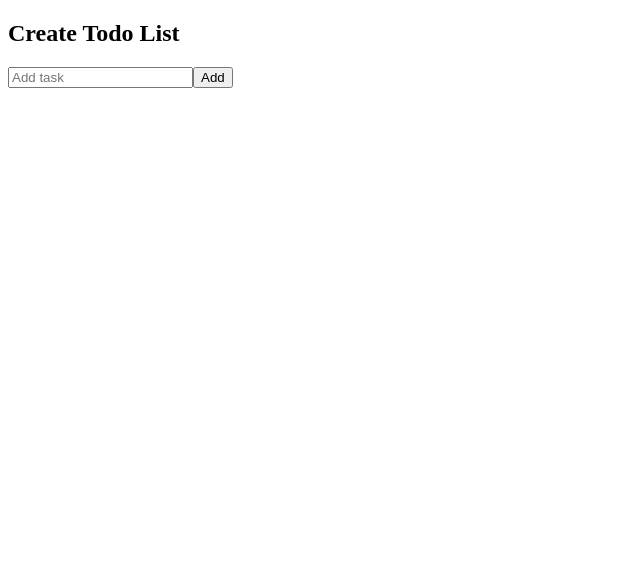
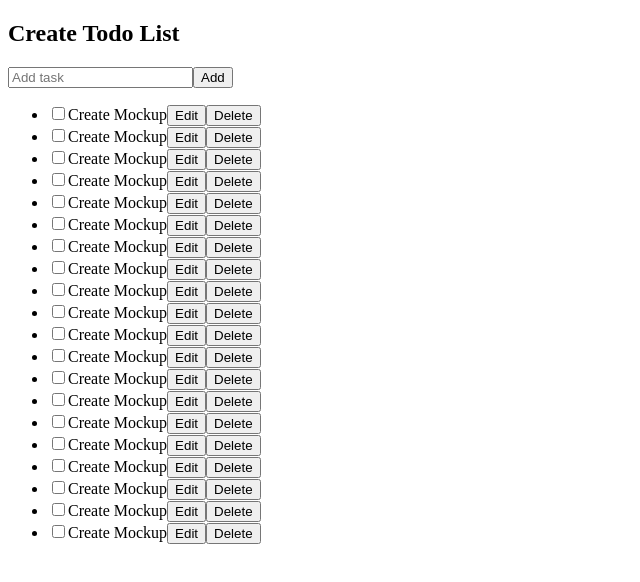
Before and after one commit to dmytro-iovenko/ralab-320h.9.1, a React (Vite) app: page / in a window 1280 px wide. Shown: the top 582 px of the page, without its empty margins (0-640 px from the left). Built offline with nearby package versions, Linux system fonts and the light colour scheme.

Commit message:
add TaskList component

```diff
--- a/src/App.jsx
+++ b/src/App.jsx
@@ -1,10 +1,13 @@
 import AddTaskForm from "./components/AddTaskForm";
+import TaskList from "./components/TaskList";
+import tasks from "./data/todos";
 
 function App() {
   return (
     <>
       <h2>Create Todo List</h2>
       <AddTaskForm />
+      <TaskList tasks={tasks} />
     </>
   );
 }
--- /dev/null
+++ b/src/components/TaskList.jsx
@@ -0,0 +1,14 @@
+export default function TaskList({ tasks }) {
+  return (
+    <ul>
+      {tasks.map((task) => (
+        <li key={task.id}>
+          <input type="checkbox" id="task" />
+          <label htmlFor="task">Create Mockup</label>
+          <button>Edit</button>
+          <button>Delete</button>
+        </li>
+      ))}
+    </ul>
+  );
+}
```
